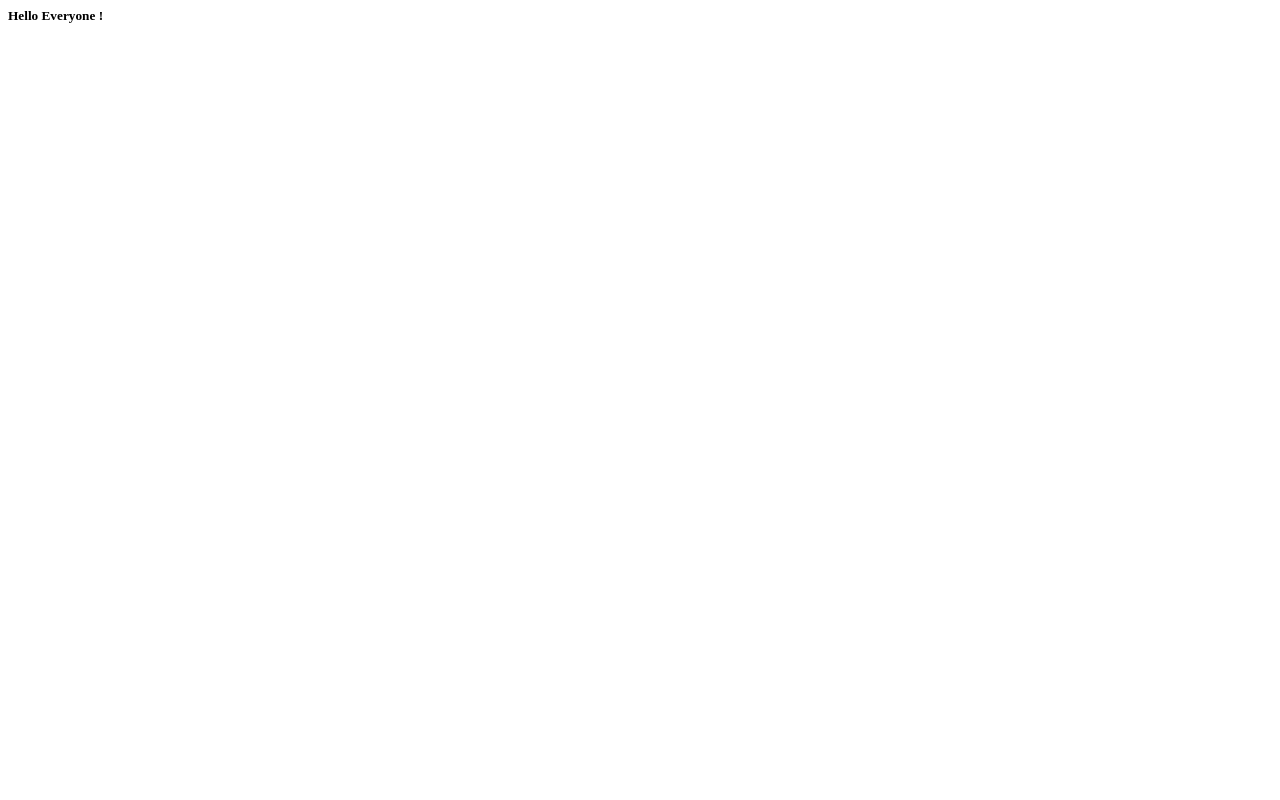
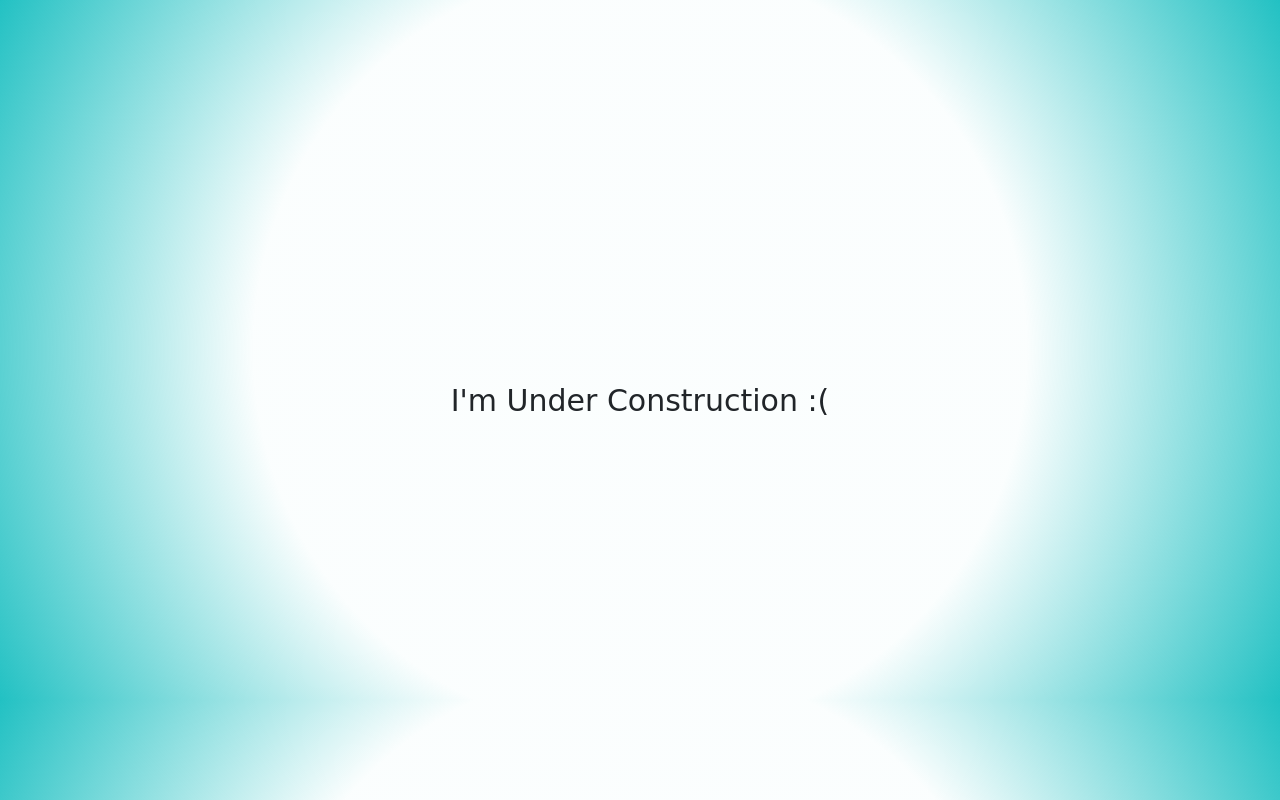
Before and after one commit to gagan95/Gagan95.github.io, a plain HTML site: page index.html in a window 1280 px wide. Drawn offline with nearby package versions, Linux system fonts and the light colour scheme.

Commit message:
under construction

```diff
--- a/index.html
+++ b/index.html
@@ -1,4 +1,39 @@
-<html>
-<h5>Hello Everyone !</h5>
+<!doctype html>
+<html lang="en">
+  <head>
+    <!-- Required meta tags -->
+    <meta charset="utf-8">
+    <meta name="viewport" content="width=device-width, initial-scale=1, shrink-to-fit=no">
 
+    <!-- Bootstrap CSS -->
+    <link rel="stylesheet" href="https://stackpath.bootstrapcdn.com/bootstrap/4.3.1/css/bootstrap.min.css" integrity="sha384-ggOyR0iXCbMQv3Xipma34MD+dH/1fQ784/j6cY/iJTQUOhcWr7x9JvoRxT2MZw1T" crossorigin="anonymous">
+    <link href="https://stackpath.bootstrapcdn.com/font-awesome/4.7.0/css/font-awesome.min.css" rel="stylesheet" integrity="sha384-wvfXpqpZZVQGK6TAh5PVlGOfQNHSoD2xbE+QkPxCAFlNEevoEH3Sl0sibVcOQVnN" crossorigin="anonymous">
+    <title>Gagan | Touch the Sky</title>
+    <style>
+       body{
+        height: 700px;
+        background: rgb(34,193,195);
+background: radial-gradient(circle, rgba(34,193,195,0.020045518207282953) 53%, rgba(34,193,195,1) 100%); }
+
+        .center p {
+          margin: 0;
+          position: absolute;
+          top: 50%;
+          left: 50%;
+          -ms-transform: translate(-50%, -50%);
+          transform: translate(-50%, -50%);
+        }
+        </style>
+  </head>
+  <body>
+    <div class="center">
+        <p style="font-size:30px ; font-family: cursive;">I'm Under Construction :( </p>
+
+      </div>
+    <!-- Optional JavaScript -->
+    <!-- jQuery first, then Popper.js, then Bootstrap JS -->
+    <script src="https://code.jquery.com/jquery-3.3.1.slim.min.js" integrity="sha384-q8i/X+965DzO0rT7abK41JStQIAqVgRVzpbzo5smXKp4YfRvH+8abtTE1Pi6jizo" crossorigin="anonymous"></script>
+    <script src="https://cdnjs.cloudflare.com/ajax/libs/popper.js/1.14.7/umd/popper.min.js" integrity="sha384-UO2eT0CpHqdSJQ6hJty5KVphtPhzWj9WO1clHTMGa3JDZwrnQq4sF86dIHNDz0W1" crossorigin="anonymous"></script>
+    <script src="https://stackpath.bootstrapcdn.com/bootstrap/4.3.1/js/bootstrap.min.js" integrity="sha384-JjSmVgyd0p3pXB1rRibZUAYoIIy6OrQ6VrjIEaFf/nJGzIxFDsf4x0xIM+B07jRM" crossorigin="anonymous"></script>
+  </body>
 </html>
```
Also changed, not shown: profile.jpg (added).
